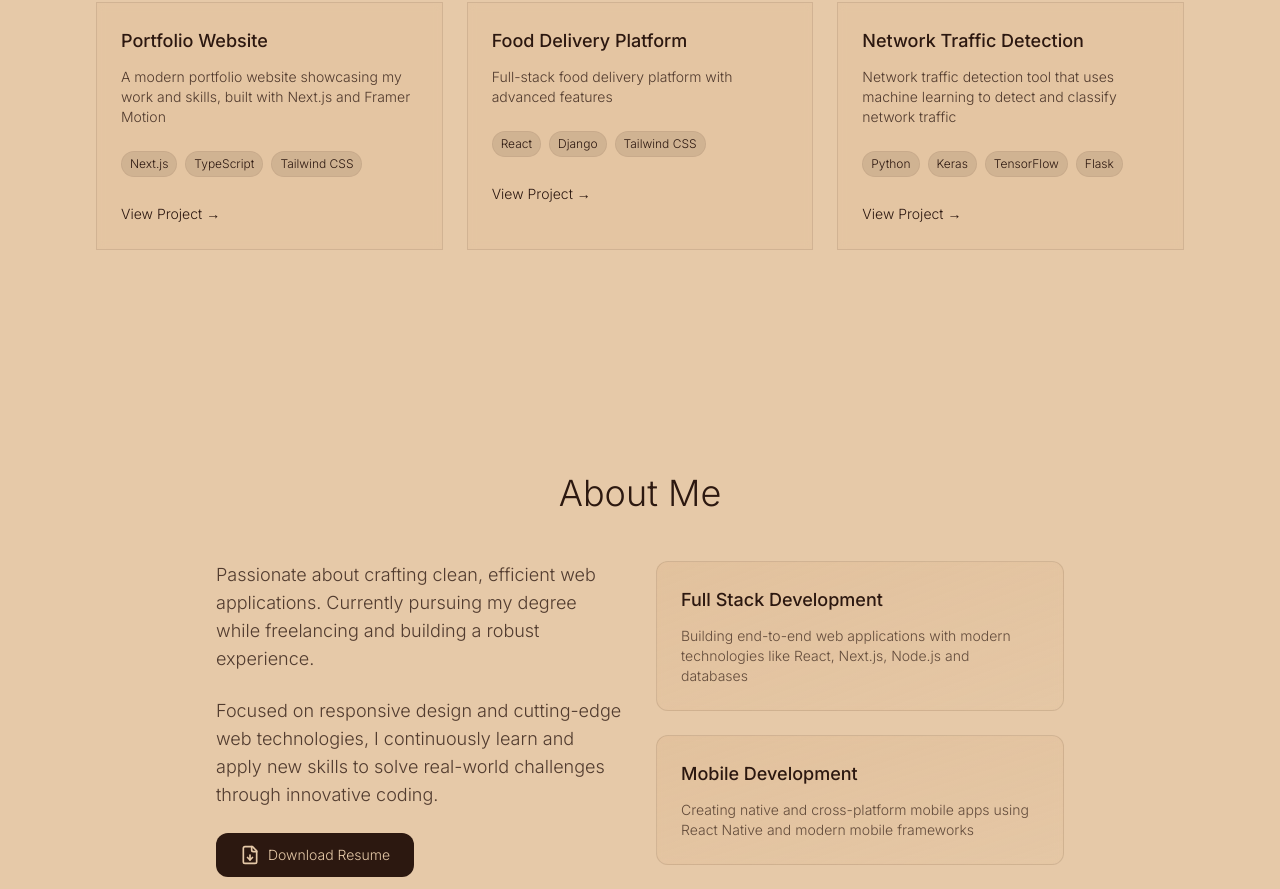
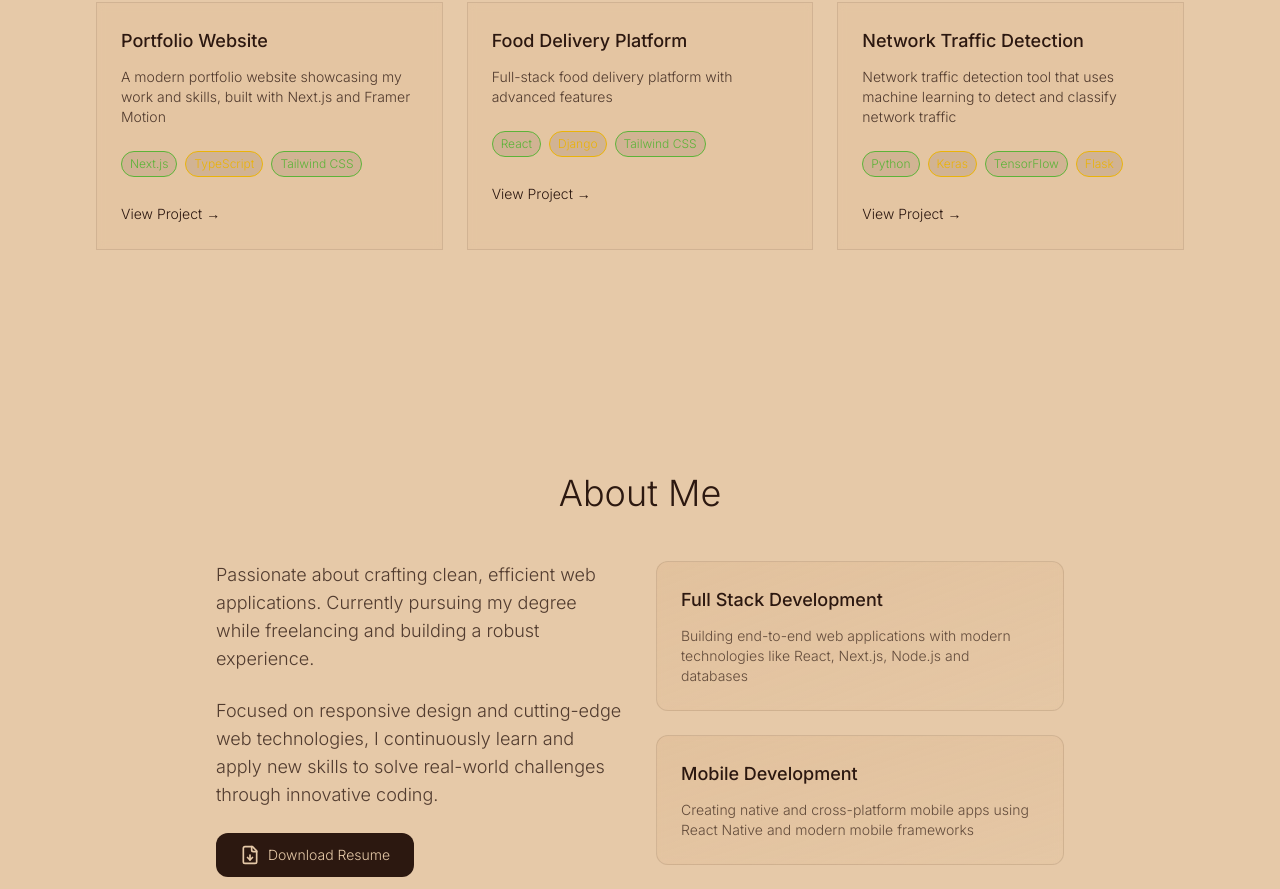
Before and after one commit to Rozinagebrehiwet/Rozina-portfolio, a Next.js app in the folder portfolio/: page / in a window 1280 px wide. Shown: the part 1838-2727 px from the top of the page. Built offline with nearby package versions, Linux system fonts and the light colour scheme.

Commit message:
Update Projects.tsx

```diff
--- a/portfolio/components/Projects.tsx
+++ b/portfolio/components/Projects.tsx
@@ -60,13 +60,16 @@ const Projects = () => {
                 {project.description}
               </p>
               <div className="flex flex-wrap gap-1.5 sm:gap-2 mb-4 sm:mb-6">
-                {project.tech.map(tech => (
+                {project.tech.map((tech, techIndex) => (
                   <span
                     key={tech}
-                    className="text-[10px] sm:text-xs px-2 py-1 rounded-full
+                    className={`text-[10px] sm:text-xs px-2 py-1 rounded-full
                       bg-[#2C1810]/10 dark:bg-[#E6C9A8]/10
-                      text-[#2C1810] dark:text-[#E6C9A8]
-                      border border-[#2C1810]/5 dark:border-[#E6C9A8]/5"
+                      ${techIndex === 0 ? 'text-[#5CB338] border-[#5CB338]' :
+                        techIndex === 1 ? 'text-yellow-500 border-yellow-500' :
+                        techIndex === 2 ? 'text-[#5CB338] border-[#5CB338]' :
+                        'text-yellow-500 border-yellow-500'}
+                      border`}
                   >
                     {tech}
                   </span>
```
